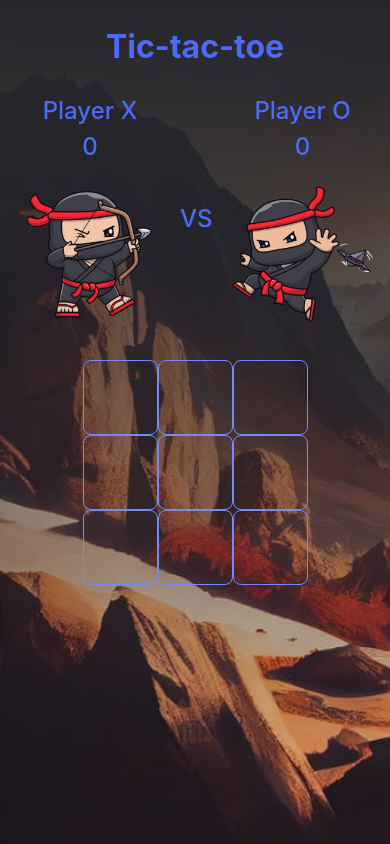
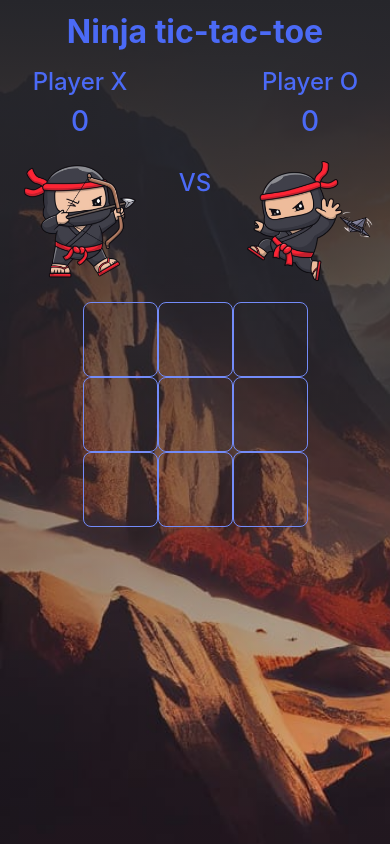
Before and after one commit to Maksym-Zyza/game-tic-tac-toe, a plain HTML site: page index.html in a window 390 px wide. Drawn offline with Linux system fonts and the light colour scheme; some packages are replaced by stand-ins of ours; a script that the page names is missing.

Commit message:
update: styles, animation

```diff
--- a/game.js
+++ b/game.js
@@ -30,6 +30,7 @@ function createMarkup() {
   for (let i = 1; i < 10; i += 1) {
     markup += `<div class="item js-item" data-id="${i}"></div>`;
   }
+  removeRotateClass();
   return markup;
 }
 
@@ -76,11 +77,13 @@ function showWinComb(winnerArr) {
 function updateScore(player) {
   score[player] += 1;
   playersScore[player === "X" ? 0 : 1].innerHTML = score[player];
+  updateHero();
 }
 
 function updateHero() {
-  heroX.style.backgroundImage = `url(./img/heroX${imgNumber}.png)`;
-  heroO.style.backgroundImage = `url(./img/heroO${imgNumber}.png)`;
+  const hero = player === "X" ? heroX : heroO;
+  hero.style.backgroundImage = `url(./img/hero${player}${imgNumber}.png)`;
+  hero.classList.add("rotate");
   imgNumber++;
   if (imgNumber > 5) imgNumber = 1;
 }
@@ -121,7 +124,6 @@ function modalShow(message) {
       onClose() {
         document.removeEventListener("keydown", this.handler);
         resetGame();
-        updateHero();
       },
     }
   );
@@ -143,3 +145,10 @@ function resetGame() {
 function onEscape({ code }) {
   code === "Escape" && this.close();
 }
+
+function removeRotateClass() {
+  setTimeout(function () {
+    heroX.classList.remove("rotate");
+    heroO.classList.remove("rotate");
+  }, 1000);
+}
--- a/index.html
+++ b/index.html
@@ -13,18 +13,18 @@
   </head>
   <body>
     <div class="background bgImg">
-      <h1 class="title">Tic-tac-toe</h1>
+      <h1 class="title">Ninja tic-tac-toe</h1>
       <div class="players">
         <div>
           Player X
-          <div class="js-score">0</div>
-          <div class="wrapper-hero hero-x"></div>
+          <div class="score js-score">0</div>
+          <div class="wrapper-hero hero-x rotate"></div>
         </div>
         <div>VS</div>
         <div>
           Player O
-          <div class="js-score">0</div>
-          <div class="wrapper-hero hero-o"></div>
+          <div class="score js-score">0</div>
+          <div class="wrapper-hero hero-o rotate"></div>
         </div>
       </div>
 
--- a/styles.css
+++ b/styles.css
@@ -45,28 +45,16 @@ body {
   width: 200px;
 }
 
+.score {
+  font-size: 28px;
+}
+
 .wrapper-hero {
   position: absolute;
   margin-top: 40px;
   width: 220px;
   height: 220px;
   background-size: cover;
-}
-
-@media screen and (max-width: 800px) {
-  .wrapper-hero {
-    position: static;
-  }
-}
-@media screen and (max-width: 530px) {
-  .players {
-    padding: 0;
-  }
-  .wrapper-hero {
-    margin: 0;
-    width: 180px;
-    height: 180px;
-  }
 }
 
 .container {
@@ -86,7 +74,6 @@ body {
   align-items: center;
   justify-content: center;
   font-size: 40px;
-  /* background-color: #fafafa; */
   border: 1px solid #738bf8;
   border-radius: 8px;
   cursor: pointer;
@@ -115,45 +102,72 @@ body {
   border-radius: 8px;
 }
 
+/* ====== @media ======= */
+@media screen and (max-width: 800px) {
+  .wrapper-hero {
+    position: static;
+  }
+}
+@media screen and (max-width: 530px) {
+  .title {
+    margin: 2%;
+  }
+  .players {
+    margin: 0;
+    padding: 0;
+  }
+  .wrapper-hero {
+    margin: 0;
+    width: 160px;
+    height: 160px;
+  }
+  .message {
+    margin: 0;
+  }
+}
+
+/* ====== Modal ======= */
+.basicLightbox {
+  background: rgba(0, 0, 0, 0.5);
+}
+
 /* ====== Animations ======= */
-
 .hero-x {
   background-image: url(./img/heroX1.png);
-  animation: slideInX 1s forwards;
-  transition: opacity 3s ease, transform 1s ease;
 }
 .hero-o {
   background-image: url(./img/heroO1.png);
-  animation: slideInY 1s forwards;
-  transition: opacity 3s ease, transform 1s ease;
 }
 
-@keyframes slideInX {
+.rotate {
+  animation: rotate 0.8s forwards;
+  transition: opacity 1s ease, transform 1s ease;
+}
+.shake {
+  animation: shakeUp 5s infinite;
+}
+
+@keyframes rotate {
   from {
-    left: -220px;
     opacity: 0;
-    transform: scale(0) rotate(-360deg);
+    transform: scale(0) rotate(-720deg);
   }
   to {
-    left: 100px;
     opacity: 1;
     transform: scale(1) rotate(0deg);
   }
 }
-
-@keyframes slideInY {
-  from {
-    right: -220px;
-    opacity: 0;
-    transform: scale(0) rotate(360deg);
+@keyframes shake {
+  0% {
+    transform: translateY(10px);
   }
-  to {
-    right: 80px;
-    opacity: 1;
-    transform: scale(1) rotate(0deg);
+  50% {
+    transform: translateY(-10px);
+  }
+  100% {
+    transform: translateY(10px);
   }
 }
-
 @keyframes showing {
   from {
     opacity: 0;
@@ -162,3 +176,19 @@ body {
     opacity: 1;
   }
 }
+/* @keyframes exitX {
+  from {
+    left: -220px;
+  }
+  to {
+    left: 110px;
+  }
+}
+@keyframes exitO {
+  from {
+    right: -220px;
+  }
+  to {
+    right: 110px;
+  }
+} */
```
